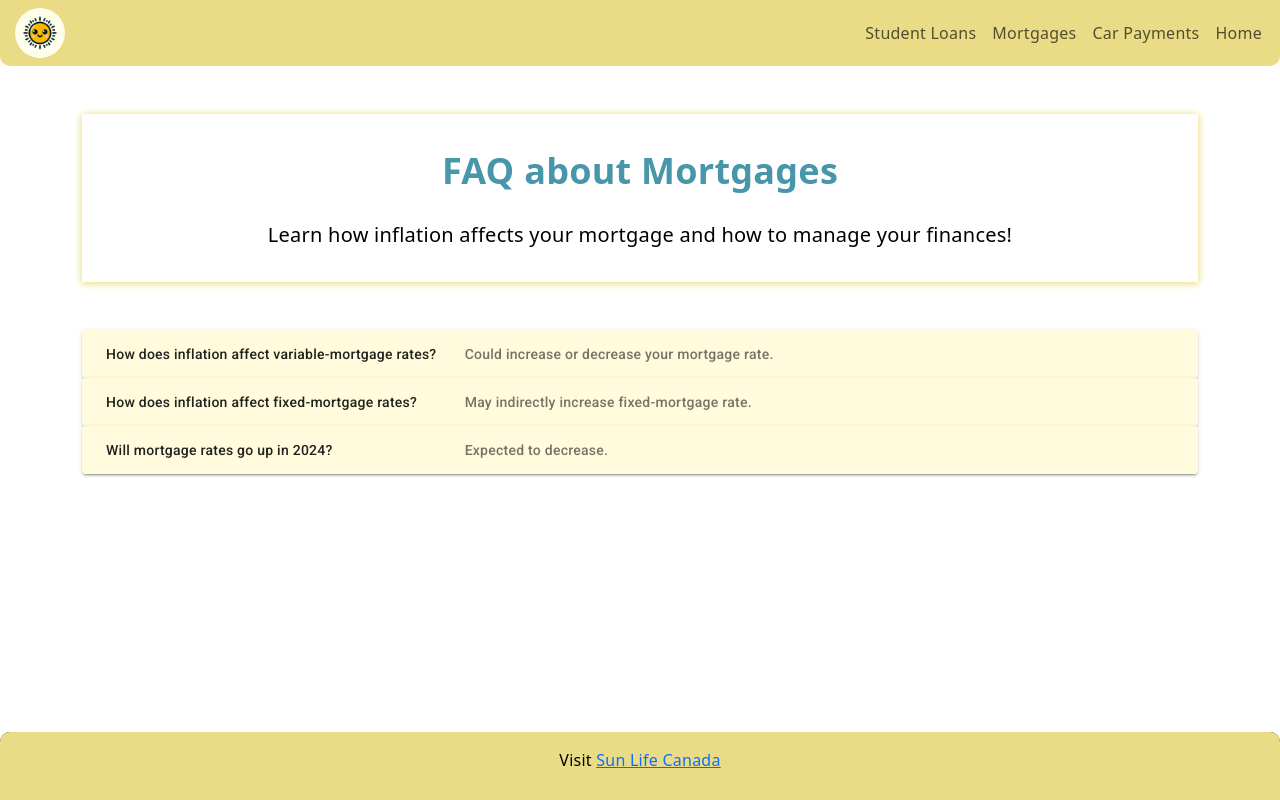
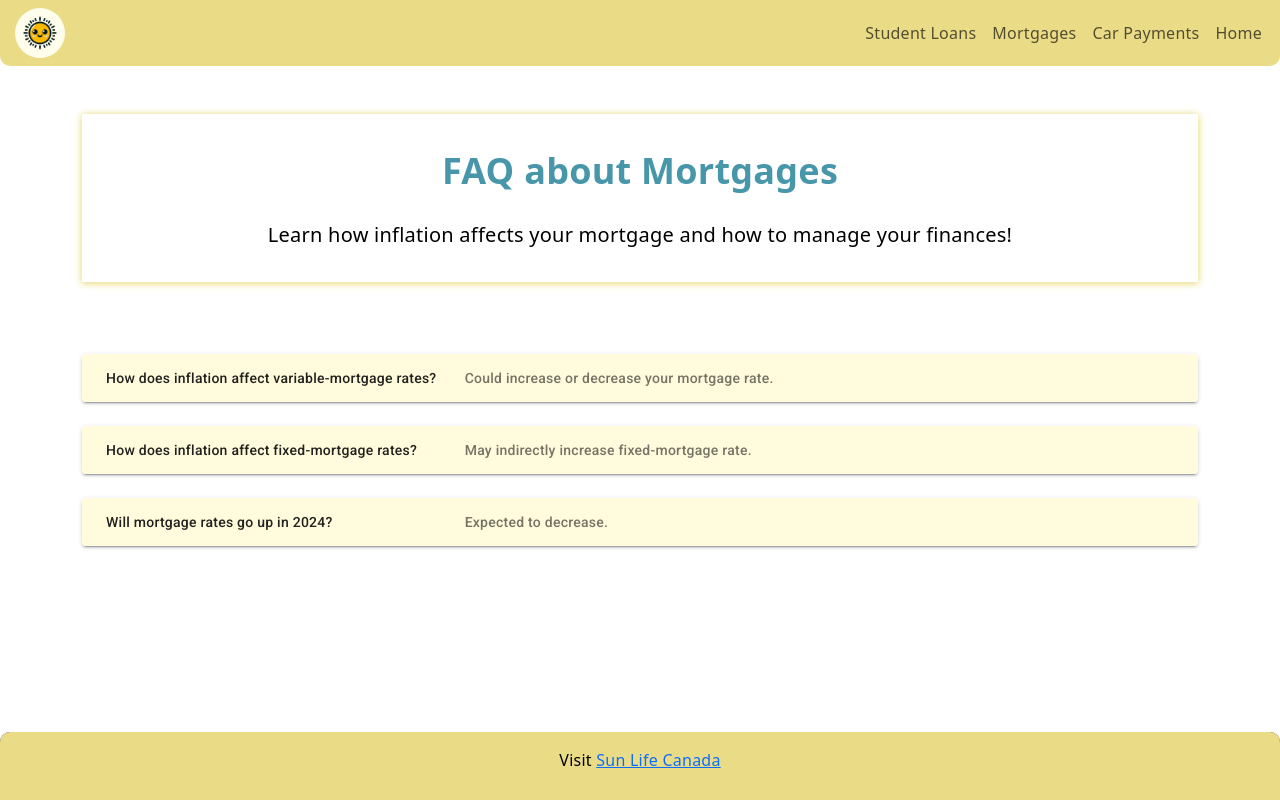
Before and after one commit to amczuboka/Hack-a-Bunch, an Angular app in the folder hack-a-bunch/: page /mortgage-info in a window 1280 px wide. Built offline with nearby package versions, Linux system fonts and the light colour scheme.

Commit message:
added padding between questions

```diff
--- a/hack-a-bunch/src/app/pages/car-payments/car-payments.component.scss
+++ b/hack-a-bunch/src/app/pages/car-payments/car-payments.component.scss
@@ -52,3 +52,7 @@ mat-expansion-panel-header{
 //   align-items: center;
   margin-top: 10px;
 }
+
+.mat-accordion{
+  padding: 20px;
+}
--- a/hack-a-bunch/src/app/pages/mortgage-info/mortgage-info.component.scss
+++ b/hack-a-bunch/src/app/pages/mortgage-info/mortgage-info.component.scss
@@ -52,3 +52,8 @@ mat-expansion-panel-header{
 //   align-items: center;
   margin-top: 10px;
 }
+
+
+.mat-accordion{
+  padding: 20px;
+}
--- a/hack-a-bunch/src/app/pages/student-loans/student-loans.component.scss
+++ b/hack-a-bunch/src/app/pages/student-loans/student-loans.component.scss
@@ -52,3 +52,6 @@ mat-expansion-panel-header{
 //   align-items: center;
   margin-top: 10px;
 }
+.mat-accordion{
+  padding: 20px;
+}
```
